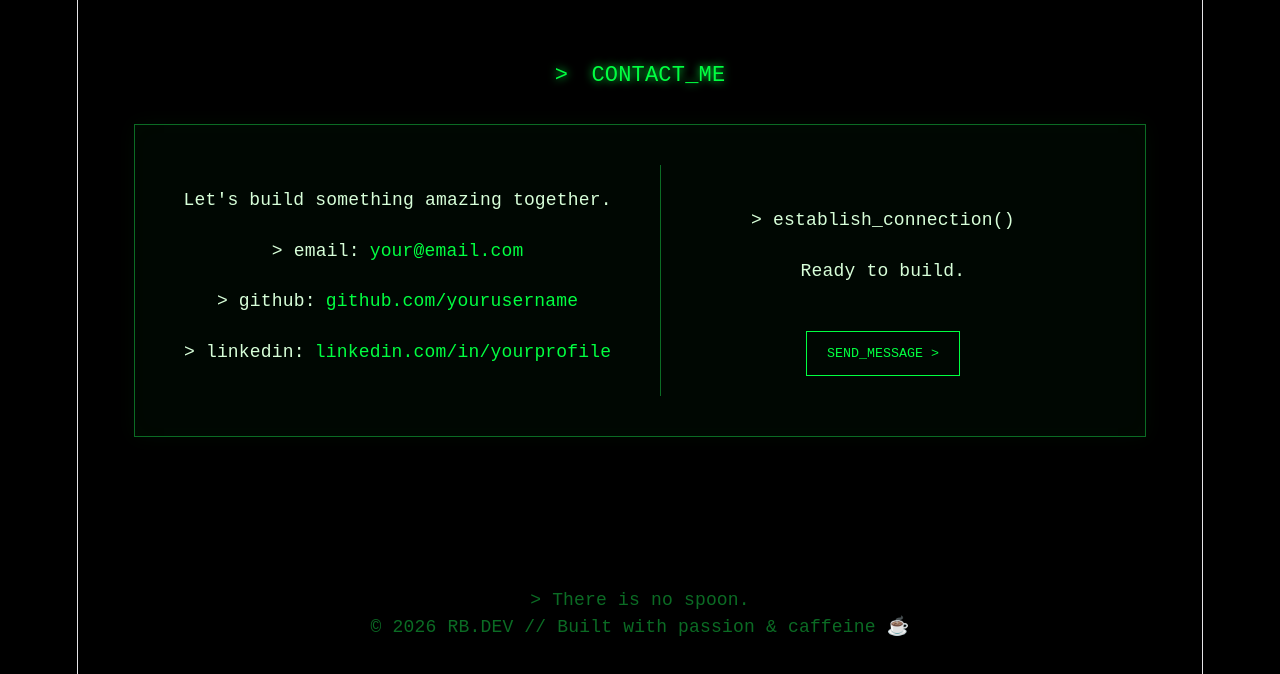
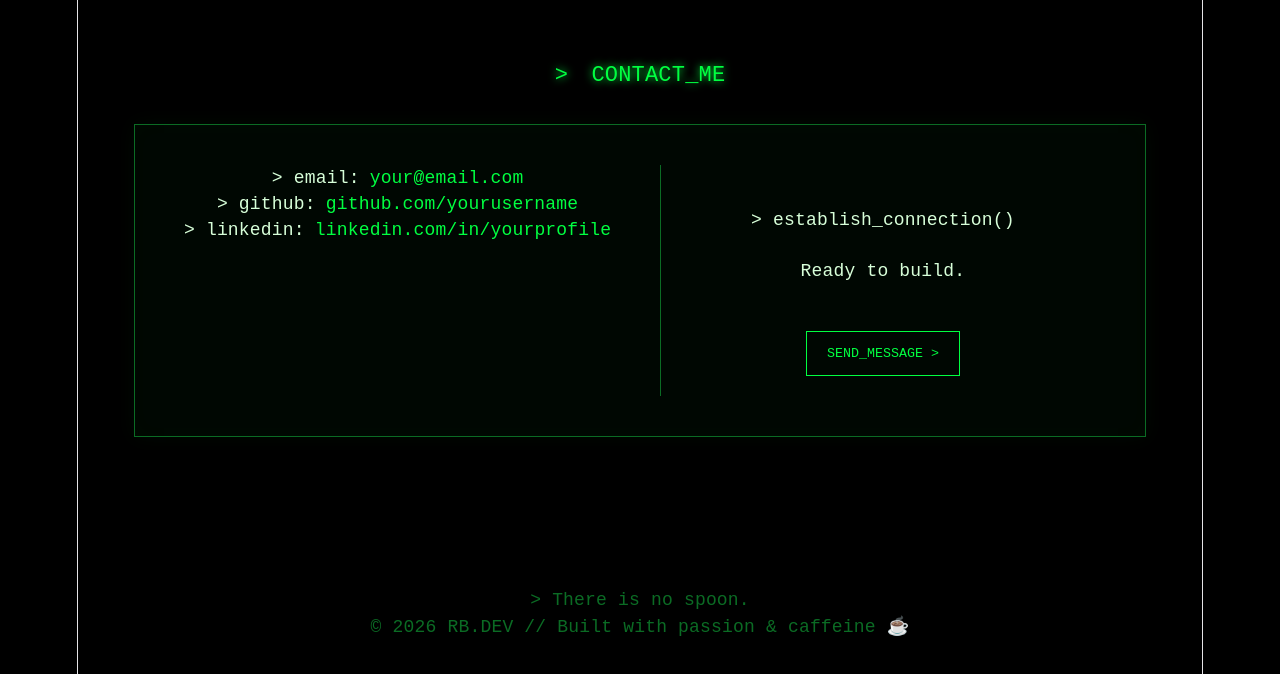
Before and after one commit to rewatbu/jsd13-week09-portfolio-react, a React (Vite) app: page / in a window 1280 px wide. Shown: the part 2894-3568 px from the top of the page. Built offline with nearby package versions, Linux system fonts and the light colour scheme.

Commit message:
update: style on Contact section

```diff
--- a/src/App.css
+++ b/src/App.css
@@ -34,8 +34,7 @@ a:hover {
 
 .app {
   min-height: 100vh;
-  background:
-    radial-gradient(
+  background: radial-gradient(
     circle at center,
     rgba(0, 255, 65, 0.04),
     transparent 60%
@@ -207,8 +206,7 @@ main {
 
   background: var(--panel);
 
-  box-shadow:
-    0 0 20px rgba(0, 255, 65, 0.08);
+  box-shadow: 0 0 20px rgba(0, 255, 65, 0.08);
 }
 
 .terminal-header {
@@ -275,11 +273,7 @@ main {
 
   margin: auto;
 
-  filter:
-    grayscale(100%)
-    sepia(100%)
-    hue-rotate(80deg)
-    saturate(400%);
+  filter: grayscale(100%) sepia(100%) hue-rotate(80deg) saturate(400%);
 
   border: 1px solid var(--green);
 }
@@ -330,8 +324,7 @@ main {
 
   color: black;
 
-  box-shadow:
-    0 0 20px var(--green);
+  box-shadow: 0 0 20px var(--green);
 }
 
 /* SKILLS */
@@ -339,8 +332,7 @@ main {
 .skills-grid {
   display: grid;
 
-  grid-template-columns:
-    repeat(4, 1fr);
+  grid-template-columns: repeat(4, 1fr);
 
   padding: 30px;
 }
@@ -376,8 +368,7 @@ main {
 .projects-grid {
   display: grid;
 
-  grid-template-columns:
-    repeat(3, 1fr);
+  grid-template-columns: repeat(3, 1fr);
 
   gap: 25px;
 }
@@ -393,8 +384,7 @@ main {
 
   border-color: var(--green);
 
-  box-shadow:
-    0 0 25px rgba(0, 255, 65, 0.2);
+  box-shadow: 0 0 25px rgba(0, 255, 65, 0.2);
 }
 
 .project-image {
@@ -410,8 +400,7 @@ main {
 
   color: var(--green);
 
-  background:
-    repeating-linear-gradient(
+  background: repeating-linear-gradient(
     0deg,
     transparent,
     transparent 5px,
@@ -521,7 +510,6 @@ footer {
 /* MOBILE */
 
 @media (max-width: 768px) {
-
   .navbar {
     flex-direction: column;
     gap: 20px;
@@ -538,8 +526,7 @@ footer {
     padding-top: 50px;
   }
 
-  .about-grid,
-  .contact-box {
+  .about-grid {
     grid-template-columns: 1fr;
   }
 
@@ -550,10 +537,60 @@ footer {
   .skill-group {
     border-right: none;
     border-bottom: 1px solid var(--green-dark);
+    padding: 20px 10px;
+  }
+
+  .skill-group:last-child {
+    border-bottom: none;
   }
 
   .projects-grid {
     grid-template-columns: 1fr;
   }
 
+  .contact-box {
+    grid-template-columns: 1fr;
+    gap: 25px;
+    padding: 25px 20px;
   }
+
+  .contact-terminal {
+    border-left: none;
+    border-top: 1px solid var(--green-dark);
+
+    padding: 25px 0 0;
+  }
+
+  .contact-box p {
+    margin: 16px 0;
+    overflow-wrap: anywhere;
+  }
+
+  .contact-box a {
+    display: inline-block;
+    margin-left: 5px;
+    margin-top: 5px;
+    overflow-wrap: anywhere;
+  }
+
+  .terminal-button {
+    max-width: 100%;
+    font-size: 12px;
+  }
+
+  .contact-item {
+    display: flex;
+    flex-wrap: wrap;
+    gap: 8px;
+    margin: 18px 0;
+  }
+
+  .contact-item span {
+    color: var(--green);
+  }
+
+  .contact-item a {
+    margin: 0;
+    overflow-wrap: anywhere;
+  }
+}
--- a/src/components/Contact.jsx
+++ b/src/components/Contact.jsx
@@ -1,59 +1,36 @@
 export default function Contact() {
-
   return (
     <section id="contact" className="section">
-
       <div className="section-title">
         <span>&gt;</span> CONTACT_ME
       </div>
 
       <div className="contact-box">
+        <div>
+          <div className="contact-item">
+            <span>&gt; email:</span>
+            <a href="mailto:your@email.com">your@email.com</a>
+          </div>
 
-        <div>
+          <div className="contact-item">
+            <span>&gt; github:</span>
+            <a href="#">github.com/yourusername</a>
+          </div>
 
-          <p>
-            Let's build something amazing together.
-          </p>
-
-          <p>
-            &gt; email:
-            <a href="mailto:your@email.com">
-              your@email.com
-            </a>
-          </p>
-
-          <p>
-            &gt; github:
-            <a href="#">
-              github.com/yourusername
-            </a>
-          </p>
-
-          <p>
-            &gt; linkedin:
-            <a href="#">
-              linkedin.com/in/yourprofile
-            </a>
-          </p>
-
+          <div className="contact-item">
+            <span>&gt; linkedin:</span>
+            <a href="#">linkedin.com/in/yourprofile</a>
+          </div>
         </div>
 
         <div className="contact-terminal">
-
           <p>&gt; establish_connection()</p>
 
-          <p>
-            Ready to build.
-          </p>
+          <p>Ready to build.</p>
 
-          <button className="terminal-button">
-            SEND_MESSAGE &gt;
-          </button>
-
+          <button className="terminal-button">SEND_MESSAGE &gt;</button>
         </div>
-
       </div>
-
     </section>
   );
 }
```
Lines whose indentation alone changed are shown as unchanged.
